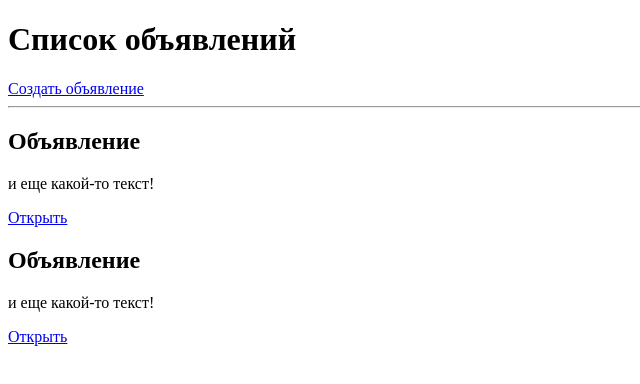
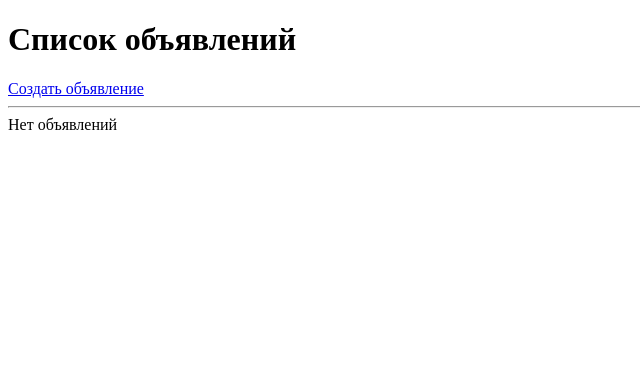
Before and after one commit to Belousmind/internship-test-assignment-, a React (Vite) app in the folder frontend/: page /list in a window 1280 px wide. Shown: the top 384 px of the page, without its empty margins (0-640 px from the left). Built offline with nearby package versions, Linux system fonts and the light colour scheme.

Commit message:
feat: add layout of list item

```diff
--- a/frontend/src/components/List/List.jsx
+++ b/frontend/src/components/List/List.jsx
@@ -10,8 +10,7 @@ const List = () => {
   <h1>Список объявлений</h1>
     <Link to="/form">Создать объявление</Link>
     <hr />
-    <ListItem PageId={1}/>
-    <ListItem PageId={2}/>
+    <span>Нет объявлений</span>
   </>
 )};
 
--- a/frontend/src/components/ListItem/ListItem.jsx
+++ b/frontend/src/components/ListItem/ListItem.jsx
@@ -1,14 +1,57 @@
-import React from 'react';
+import React from "react";
 import { Link } from "react-router-dom";
 
-const ListItem = ({PageId}) => {
+const ListItem = ({ item }) => {
+  return (
+    <div className="list-item">
+      <h2>{item.name}</h2>
+      <p>{item.description}</p>
+      <p><strong>Локация:</strong> {item.location}</p>
 
-  return (
-    <div key={PageId}>
-      <h2>Объявление</h2>
-      <p>и еще какой-то текст!</p>
-      <Link to={`/list/${PageId}`}>Открыть</Link>
+      {item.type === "Недвижимость" && <RealEstate/>}
+
+      {item.type === "Авто" && <Car/>}
+
+      {item.type === "Услуги" && <Service/>}
+
+      <Link to={`/list/${item.id}`} className="open-btn">
+        Открыть
+      </Link>
     </div>
-)};
+  );
+};
 
 export default ListItem;
+
+const RealEstate = () => {
+  return (
+  <>
+    <p><strong>Тип:</strong> {item.propertyType}</p>
+    <p><strong>Площадь:</strong> {item.area} м²</p>
+    <p><strong>Комнат:</strong> {item.rooms}</p>
+    <p><strong>Цена:</strong> {item.price.toLocaleString()} ₽</p>
+  </>
+  )
+}
+
+const Car = () => {
+  return (
+  <>
+    <p><strong>Марка:</strong> {item.brand}</p>
+    <p><strong>Модель:</strong> {item.model}</p>
+    <p><strong>Год:</strong> {item.year}</p>
+    {item.mileage && <p><strong>Пробег:</strong> {item.mileage.toLocaleString()} км</p>}
+  </>
+  )
+}
+
+const Service = () => {
+  return (
+  <>
+    <p><strong>Тип услуги:</strong> {item.serviceType}</p>
+    <p><strong>Опыт:</strong> {item.experience} лет</p>
+    <p><strong>Стоимость:</strong> {item.cost.toLocaleString()} ₽</p>
+    {item.workSchedule && <p><strong>График работы:</strong> {item.workSchedule}</p>}
+  </>
+  )
+}
```
